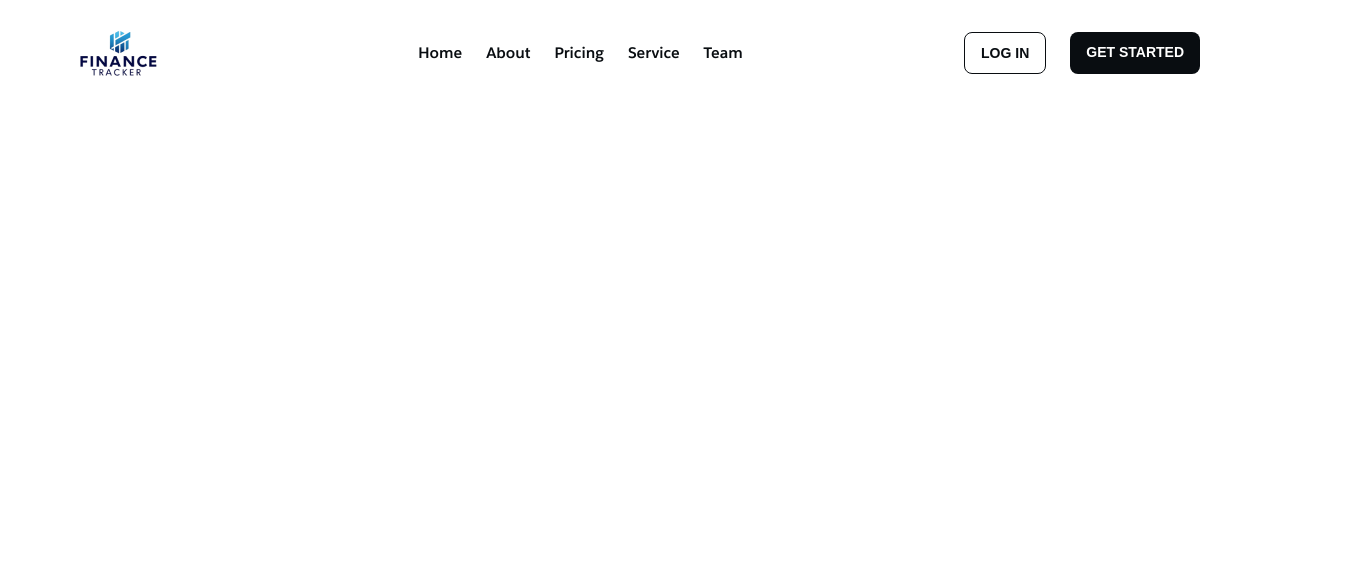
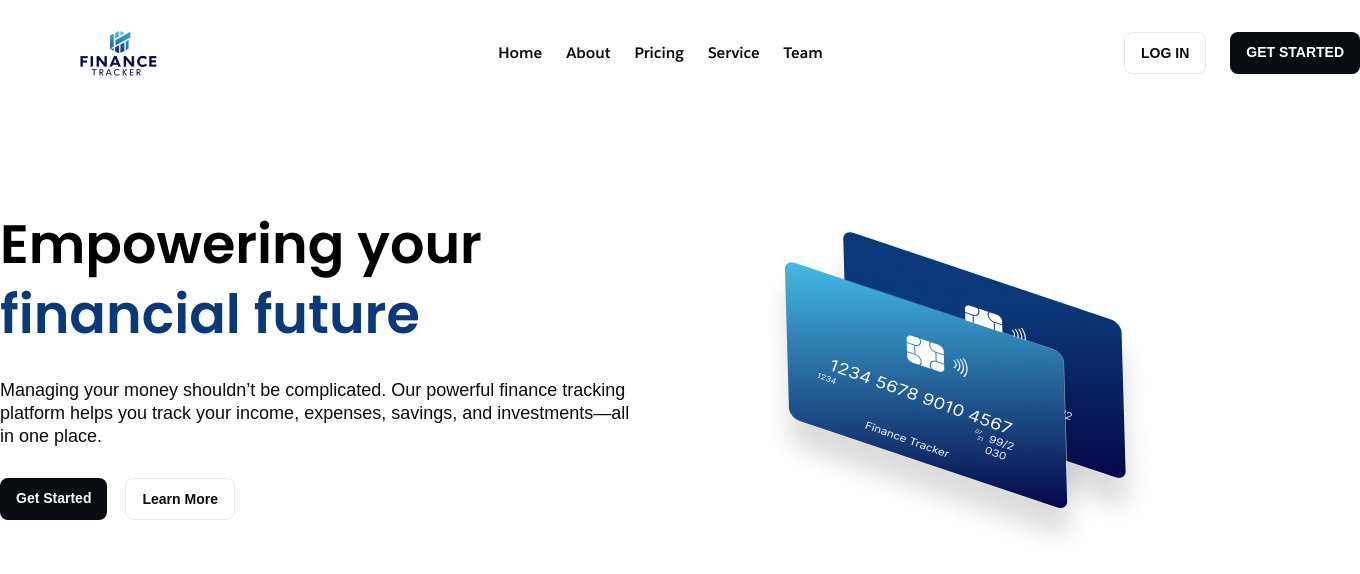
Before and after one commit to ajay117/finance_tracker, a React (Vite) app: page / in a window 1280 px wide. Shown: the top 574 px of the page, 1360 px wide, since content can reach past the window. Built offline with nearby package versions, Linux system fonts and the light colour scheme.

Commit message:
Format, style then add HeroSection to App component

```diff
--- a/src/App.css
+++ b/src/App.css
@@ -10,8 +10,21 @@
   font-weight: bold;
 }
 
+@font-face {
+  font-family: "Poppins";
+  src: url("../src//fonts/Poppins/Poppins-Medium.ttf") format("truetype");
+  font-weight: 500;
+}
+
+@font-face {
+  font-family: "Poppins";
+  src: url("../src//fonts/Poppins/Poppins-SemiBold.ttf") format("truetype");
+  font-weight: 600;
+}
+
 :root {
   --color1: #05074a;
+  --color3: #0b3879;
   --color4: #ffffff;
   --color6: #eaebeb;
   --color8: #090d11;
@@ -33,11 +46,14 @@ body {
   font-size: 1.8rem;
   font-family: "SalesforceSans", sans-serif;
 }
+p {
+  line-height: 23.08px;
+}
 
 /* || Classes */
-/* .fix-container {
+.fix-container {
   width: 1280px;
-} */
+}
 .btn {
   padding: 12px 16px;
   font-size: 14px;
@@ -52,13 +68,15 @@ body {
 .btn-secondary {
   background-color: var(--color4);
   color: var(--color8);
-  border: 1px solid var(--color8);
+  border: 1px solid var(--color6);
 }
 nav .btn-container {
   gap: 24px;
 }
-
 /* || Text Utilities */
+.text-center {
+  text-align: center;
+}
 .fw-4 {
   font-weight: 400;
 }
--- a/src/App.jsx
+++ b/src/App.jsx
@@ -1,10 +1,12 @@
 import "./App.css";
+import { HeroSection } from "./components/HeroSection";
 import { Nav } from "./components/Nav";
 
 function App() {
   return (
     <>
       <Nav />
+      <HeroSection />
     </>
   );
 }
--- /dev/null
+++ b/src/components/HeroSection.jsx
@@ -0,0 +1,29 @@
+import CreditCardImg from "../assets/images/credit-card.jpg";
+import { PrimaryButton, SecondaryButton } from "./Button";
+import "../styles/HeroSection.css";
+
+export const HeroSection = () => {
+  return (
+    <section>
+      <div className="hero-container fix-container">
+        <div className="info">
+          <h1>
+            Empowering your <span>financial future</span>
+          </h1>
+          <p>
+            Managing your money shouldn’t be complicated. Our powerful finance
+            tracking platform helps you track your income, expenses, savings,
+            and investments—all in one place.{" "}
+          </p>
+          <div className="btn-container">
+            <PrimaryButton btnText={"Get Started"} url={"/"} />
+            <SecondaryButton btnText={"Learn More"} url={"#"} />
+          </div>
+        </div>
+        <div className="text-center">
+          <img src={CreditCardImg} alt="Picture of two credit card" />
+        </div>
+      </div>
+    </section>
+  );
+};
--- /dev/null
+++ b/src/styles/HeroSection.css
@@ -0,0 +1,30 @@
+.hero-container {
+  display: flex;
+  margin: 104px auto 104px;
+}
+.hero-container > div {
+  flex: 1;
+}
+.hero-container h1 {
+  font-size: 54px;
+  font-family: "Poppins";
+  line-height: 70px;
+  margin: 0;
+}
+.hero-container h1 span {
+  color: var(--color3);
+  font-weight: 600;
+}
+.hero-container p {
+  color: var(--color8);
+  margin: 0;
+}
+.hero-container .info {
+  display: flex;
+  flex-direction: column;
+  gap: 30px;
+}
+.hero-container .btn-container {
+  display: flex;
+  gap: 18px;
+}
```
Also changed, not shown: src/assets/images/credit-card.jpg (added).
